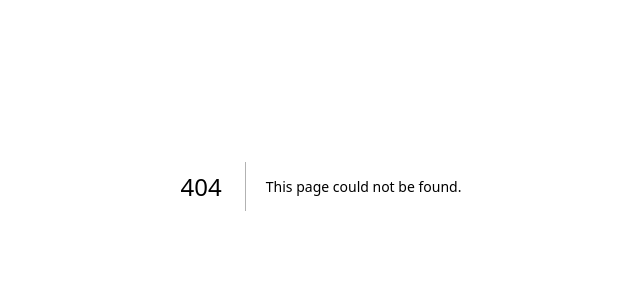
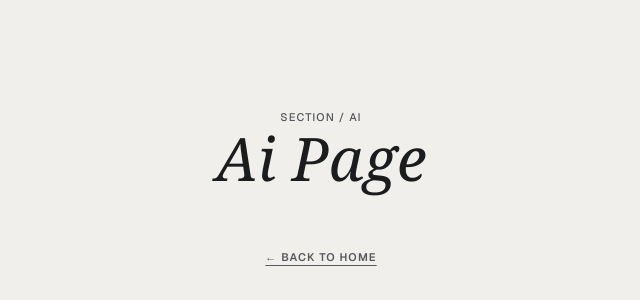
Before and after one commit to DENNNGGG/fun_website_time, a Next.js app: page /ai in a window 1280 px wide. Before the commit this address had no page. Shown: the part 214-514 px from the top of the page, without its empty margins (319-959 px from the left). Built offline with nearby package versions, Linux system fonts and the light colour scheme.

Commit message:
adding linkable tabs

```diff
--- /dev/null
+++ b/app/[slug]/page.tsx
@@ -0,0 +1,33 @@
+import Link from "next/link";
+
+interface PageProps {
+  params: Promise<{
+    slug: string;
+  }>;
+}
+
+export default async function TabPage({ params }: PageProps) {
+  const { slug } = await params;
+
+  return (
+    <div className="min-h-screen w-full bg-[#F0EFEB] text-[#1a1c1d] flex flex-col items-center justify-center p-8 font-sans">
+      <div className="text-center space-y-6">
+        <span className="text-[11px] font-medium tracking-widest uppercase text-[#56595e]">
+          Section / {slug}
+        </span>
+        <h1 className="font-serif italic text-4xl md:text-6xl capitalize">
+          {slug} Page
+        </h1>
+
+        <div className="pt-8">
+          <Link
+            href="/"
+            className="text-[11px] font-semibold tracking-widest uppercase text-[#56595e] hover:text-black transition-colors underline underline-offset-4"
+          >
+            ← Back to Home
+          </Link>
+        </div>
+      </div>
+    </div>
+  );
+}
--- a/app/page.tsx
+++ b/app/page.tsx
@@ -3,54 +3,54 @@
 import { useState } from "react";
 import { motion, AnimatePresence } from "framer-motion";
 import Image from "next/image";
+import Link from "next/link";
 
-// Reduced to 3 banners for a cleaner layout
+// Added route slugs for each character/tab
 const backgroundPanels = [
   {
-    src: "/aqua.png",
+    src: "/Aqua_bg_cropped.jpg",
     alt: "Aqua Hoshino",
+    slug: "aqua",
   },
   {
-    src: "/akane.png",
-    alt: "Akane Kurokawa",
+    src: "/Kana_bg_cropped.jpg",
+    alt: "Kana Arima",
+    slug: "kana",
   },
   {
-    src: "/ruby.png",
-    alt: "Ruby Hoshino",
+    src: "/Ai_bg_cropped.jpg",
+    alt: "Ai Hoshino",
+    slug: "ai",
   },
 ];
 
 export default function Home() {
-  // State tracking when the intro animation sequence finishes
   const [isIntroComplete, setIsIntroComplete] = useState(false);
 
   return (
-    <div className="relative min-h-screen font-sans overflow-hidden bg-black">
+    <div className="relative min-h-screen font-sans overflow-hidden bg-[#F0EFEB]">
 
-      {/* -------------------------------------------------------------
-          3-HORIZONTAL-BANNER DYNAMIC BACKGROUND (SEAMLESS GAP-FREE)
-          ------------------------------------------------------------- */}
+      {/* 3-HORIZONTAL-BANNER DYNAMIC BACKGROUND */}
       <motion.div
         initial={{ opacity: 0 }}
         animate={isIntroComplete ? { opacity: 1 } : { opacity: 0 }}
         transition={{ duration: 1.2, ease: [0.16, 1, 0.3, 1] }}
-        className="fixed inset-0 z-0 flex flex-col w-full h-full overflow-hidden bg-black"
+        className="fixed inset-0 z-0 flex flex-col w-full h-full overflow-hidden"
       >
         {backgroundPanels.map((panel, idx) => (
+          <Link href={`/${panel.slug}`} key={idx} className="block h-1/3 w-full">
             <motion.div
-            key={idx}
-            /* Removed border-b and added negative bottom margin (-mb-[1px]) to cover sub-pixel gaps */
-            className="relative w-full h-1/3 overflow-hidden group cursor-pointer -mb-[1px] last:mb-0"
+              className="relative w-full h-full overflow-hidden border-b last:border-b-0 border-white/10 group cursor-pointer"
               whileHover={{
-              scale: 1.01, // Subtle expansion on hover
-              zIndex: 10,  // Elevates hovered banner above others
+                scale: 1.01,
+                zIndex: 10,
               }}
               transition={{ type: "spring", stiffness: 300, damping: 20 }}
             >
               {/* Zoomable Banner Container */}
               <motion.div
                 className="absolute inset-0 w-full h-full"
-              whileHover={{ scale: 1.05 }} // Zoom effect on hover
+                whileHover={{ scale: 1.05 }}
                 transition={{ duration: 0.8, ease: [0.16, 1, 0.3, 1] }}
               >
                 <Image
@@ -63,18 +63,14 @@ export default function Home() {
                 />
               </motion.div>
 
-            {/* Subtle inner top line for visual separation without creating spacing gaps */}
-            <div className="absolute inset-x-0 top-0 h-[1px] bg-white/10 pointer-events-none z-10" />
-
               {/* Dimming Overlay */}
               <div className="absolute inset-0 bg-neutral-900/20 group-hover:bg-neutral-900/0 transition-colors duration-700 pointer-events-none" />
             </motion.div>
+          </Link>
         ))}
       </motion.div>
 
-      {/* -------------------------------------------------------------
-          1. INTRO OVERLAY (Espeon Lilac Background)
-         ------------------------------------------------------------- */}
+      {/* INTRO OVERLAY */}
       <AnimatePresence>
         {!isIntroComplete && (
           <motion.div
@@ -82,9 +78,8 @@ export default function Home() {
             initial={{ opacity: 1 }}
             exit={{ opacity: 0 }}
             transition={{ duration: 0.8, ease: [0.16, 1, 0.3, 1] }}
-            className="fixed inset-0 z-50 flex flex-col items-center justify-center bg-[#D8B4F8] px-6"
+            className="fixed inset-0 z-50 flex flex-col items-center justify-center bg-[#F0EFEB] px-6"
           >
-            {/* Blurred image focusing card */}
             <motion.div
               initial={{ opacity: 0, filter: "blur(20px)", scale: 0.96 }}
               animate={{ opacity: 1, filter: "blur(0px)", scale: 1 }}
@@ -95,7 +90,7 @@ export default function Home() {
               onAnimationComplete={() => {
                 setTimeout(() => setIsIntroComplete(true), 1200);
               }}
-              className="relative w-80 md:w-[32rem] aspect-[16/10] rounded-3xl overflow-hidden shadow-2xl border border-purple-900/10"
+              className="relative w-80 md:w-[32rem] aspect-[16/10] rounded-3xl overflow-hidden shadow-2xl border border-black/10"
             >
               <Image
                 src="/Hoshino_Ai.png"
@@ -106,12 +101,11 @@ export default function Home() {
               />
             </motion.div>
 
-            {/* Subtle intro caption */}
             <motion.p
               initial={{ opacity: 0, y: 8 }}
-              animate={{ opacity: 0.7, y: 0 }}
+              animate={{ opacity: 0.5, y: 0 }}
               transition={{ delay: 0.6, duration: 1 }}
-              className="mt-6 text-[10px] md:text-[11px] font-medium tracking-widest uppercase text-purple-950/70"
+              className="mt-6 text-[10px] md:text-[11px] font-medium tracking-widest uppercase text-[#56595e]"
             >
               Entering Experience...
             </motion.p>
```
Lines whose indentation alone changed are shown as unchanged.
